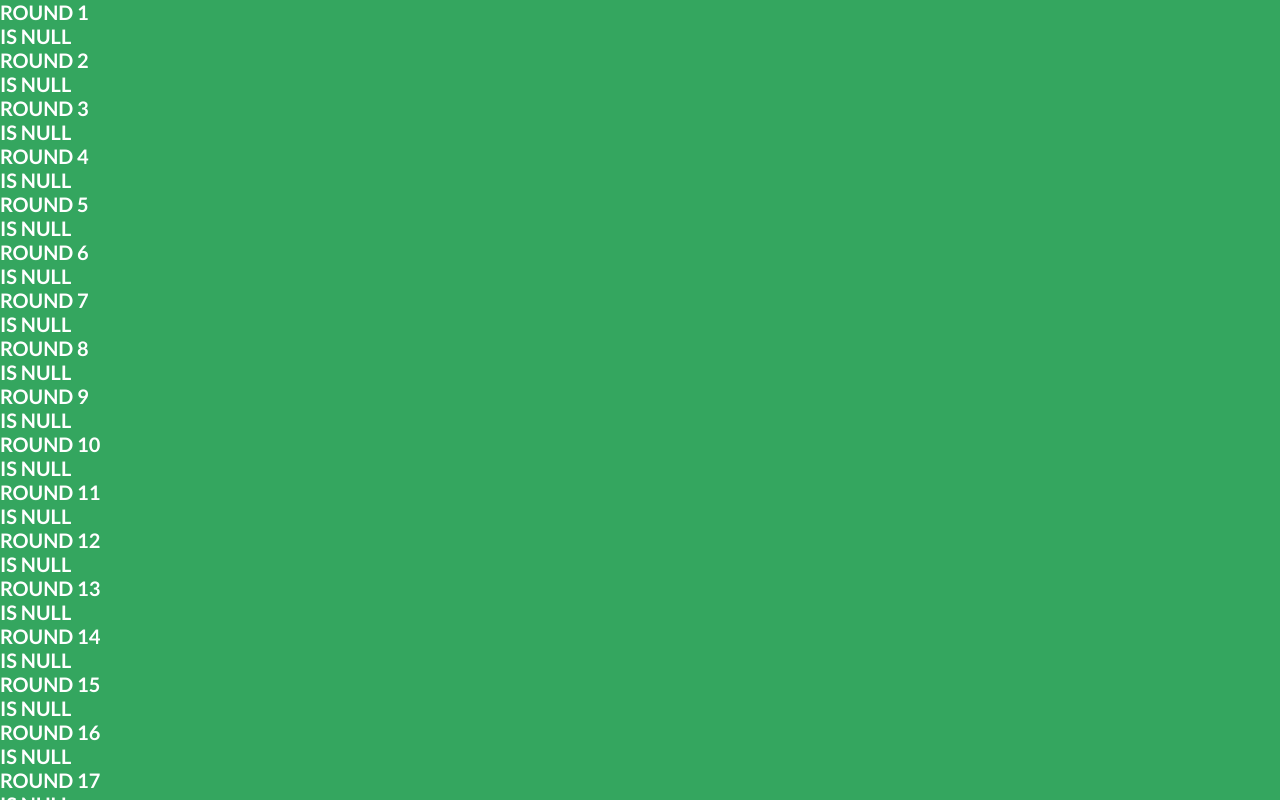
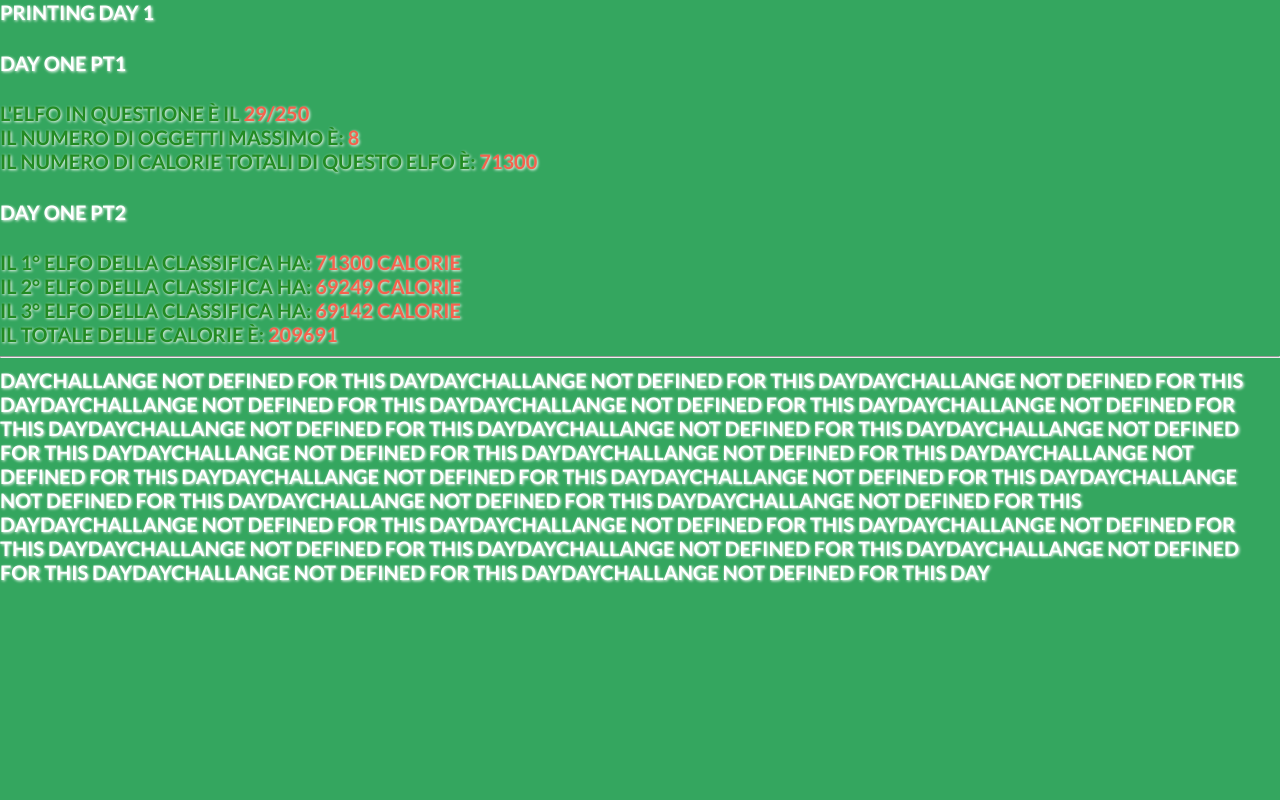
Before and after one commit to MCiocio/adventofcode22, a PHP site: page / in a window 1280 px wide. Run offline with PHP 8.4, Linux system fonts and the light colour scheme; classes that the project's autoload settings leave out are loaded by file name.

Commit message:
fix namespaces

```diff
--- a/composer.json
+++ b/composer.json
@@ -13,7 +13,7 @@
     },
     "autoload": {
         "psr-4": {
-            "AdventCode\\": "src/"
+            "AdventCode\\": "src/",
         }
     }
 }
--- a/css/style.css
+++ b/css/style.css
@@ -9,7 +9,8 @@ body, html {
     font-size: 20px;
     text-transform: uppercase;
     color: #FFF;
-    background-color: #34A65F
+    background-color: #34A65F;
+    text-shadow: 1px 1px 3px #fff;
 
 }
 
@@ -22,5 +23,5 @@ body, html {
 font, h4 {
     position: relative;
     z-index:1231231;
-    text-shadow: 1px 1px 3px #fff;
+    /*text-shadow: 1px 1px 3px #fff;*/
 }
--- a/index.php
+++ b/index.php
@@ -8,16 +8,18 @@ echo '</head>';
 echo '<section class="sky">';
 
 for ($index = 1; $index < 27; $index++) {
-    PrintCmnFns::printSimpleRow("Round $index");
-    // $day_challenge = new \AdventCode\DayChallanges\DayChallenge1();
-    $day_challenge = DayChallengeFactory::factory($index);
-    if (is_null($day_challenge)) {
-        PrintCmnFns::printSimpleRow('is null');
+    // PrintCmnFns::printSimpleRow("Round $index");
+    // $day_challenge = new \AdventCode\DayChallenges\DayChallenge1();
+    try {
+        $day_challenge = DayChallengeFactory::factory($index);
+    } catch (Exception $exception) {
+        echo $exception->getMessage();
         continue;
     }
     PrintCmnFns::printSimpleRow("Printing Day $index");
     $day_challenge->printFirstPartSolution();
     $day_challenge->printSecondPartSolution();
+    PrintCmnFns::printSeparator();
 }
 
 echo '</section>';
--- a/src/Common/DayChallengeFactory.php
+++ b/src/Common/DayChallengeFactory.php
@@ -1,15 +1,20 @@
 <?php
 namespace AdventCode\Common;
-use AdventCode\DayChallanges\DayChallenge1;
-use AdventCode\Common\DayChallengeInterface;
+
+use Exception;
+
 class DayChallengeFactory
 {
+    const NAMESPACE = "AdventCode\\DayChallenges\\";
     public static function factory(int $day): ?DayChallengeInterface
     {
-        $class_name = 'DayChallenge'.$day;
-        if (class_exists($class_name)){
-            return new $class_name();
+        $class = self::NAMESPACE. 'DayChallenge' .$day;
+        // return new DayChallenge1();
+        if(class_exists($class)){
+            // if($class instanceof DayChallengeInterface){
+                return new $class();
+            // }
         }
-        return null;
+        throw new Exception('DayChallange not defined for this day');
     }
 }
--- a/src/Common/PrintCmnFns.php
+++ b/src/Common/PrintCmnFns.php
@@ -18,6 +18,11 @@ class PrintCmnFns
         echo "$text <br/>";
     }
 
+    public static function printSeparator(): void
+    {
+        echo "<hr/>";
+    }
+
     public static function includeCss()
     {
         echo "<link rel='stylesheet' href='/css/style.css'/>";
--- a/src/DayChallenges/DayChallenge1.php
+++ b/src/DayChallenges/DayChallenge1.php
@@ -1,5 +1,5 @@
 <?php
-namespace AdventCode\DayChallanges;
+namespace AdventCode\DayChallenges;
 use AdventCode\Common\DayChallengeBase;
 use AdventCode\Common\PrintCmnFns;
 
```
